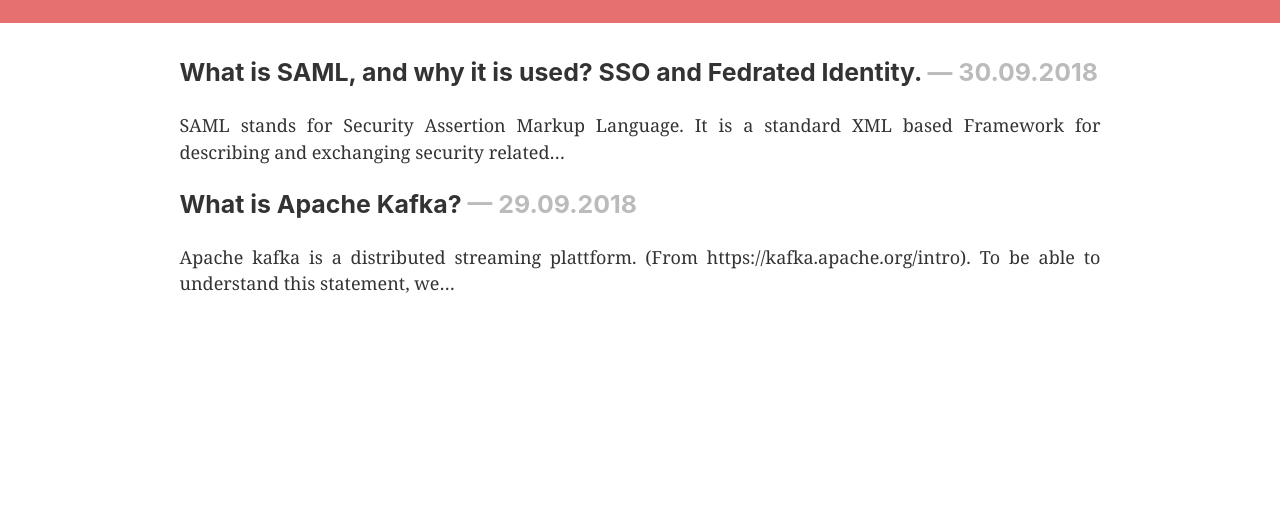
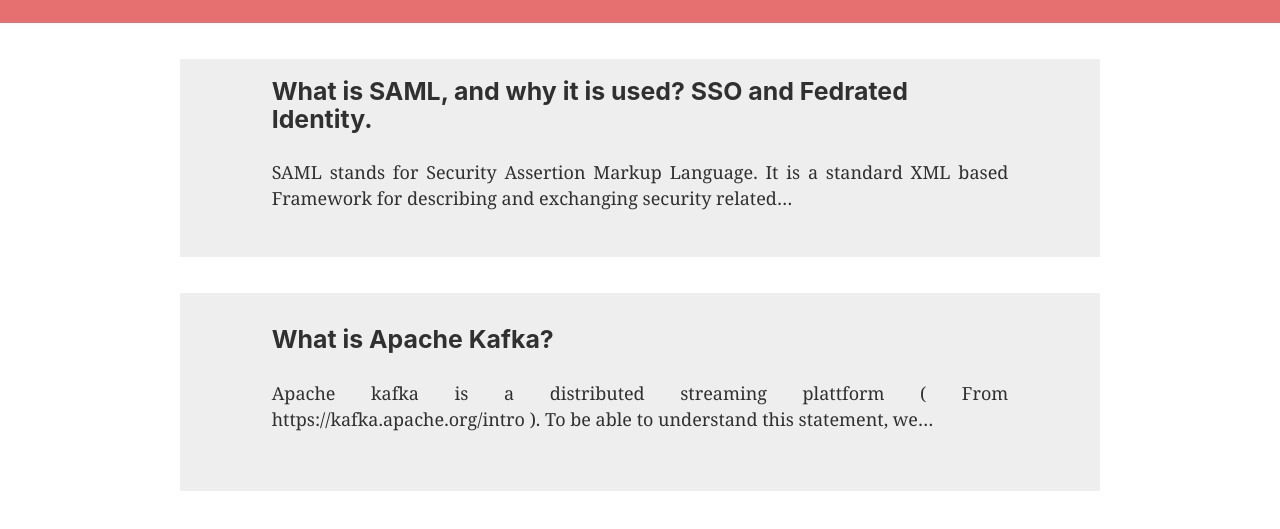
Before and after one commit to h4harshit/blogs, a Gatsby site: page / in a window 1280 px wide. Shown: the part 67-596 px from the top of the page. Built offline with nearby package versions, Linux system fonts and the light colour scheme; Gatsby itself is replaced by a stand-in of ours; some packages are replaced by stand-ins of ours.

Commit message:
Home page style changes

```diff
--- a/blogs/apache-kafka/apache-kafka-introduction.md
+++ b/blogs/apache-kafka/apache-kafka-introduction.md
@@ -6,7 +6,7 @@
 category: "Technical"
 ---
 
-Apache kafka is a distributed streaming plattform. (From https://kafka.apache.org/intro). To be able to understand this statement, we should be able to understand two key words here: "Streaming" & "Distributed".
+Apache kafka is a distributed streaming plattform ( From https://kafka.apache.org/intro ). To be able to understand this statement, we should be able to understand two key words here: "Streaming" & "Distributed".
 
 Data streaming will mean that the data is generated continuously by several data sources. We can take an example of the logs being generated by several micro-services and these logs are being fed into the system which is responsible for aggregating and analyzing these logs. So, the log aggregating system will receive several streams of data from various data sources and will be responsible for processing the data.
 
--- a/src/pages/index.js
+++ b/src/pages/index.js
@@ -12,25 +12,43 @@
   text-align: justify;
 `
 
+const BlogContainer = styled.div`
+  background-color: #eeeeee;
+  margin-top: 2rem;
+  display: flex;
+  align-items: center;
+  justify-content: center;
+  height: 11rem;
+`
+
+const Blog = styled.div`
+  width: 80%;
+`
+
 export default ({ data }) => {
   return (
     <Layout>
       <div>
         {data.allMarkdownRemark.edges.map(({ node }) => (
           <div key={node.id}>
+            <BlogContainer>
+              <Blog>
                 <Link
                   to={node.fields.slug}
                   className={css`
                     text-decoration: none;
                     color: inherit;
+                    padding: 0 2rem;
                   `}
                 >
                   <h3>
                     {node.frontmatter.title}{' '}
-                <Date>&mdash; {node.frontmatter.date}</Date>
+                    {/* <Date>&mdash; {node.frontmatter.date}</Date> */}
                   </h3>
                   <Excerpt>{node.excerpt}</Excerpt>
                 </Link>
+              </Blog>
+            </BlogContainer>
           </div>
         ))}
       </div>
```
Lines whose indentation alone changed are shown as unchanged.
